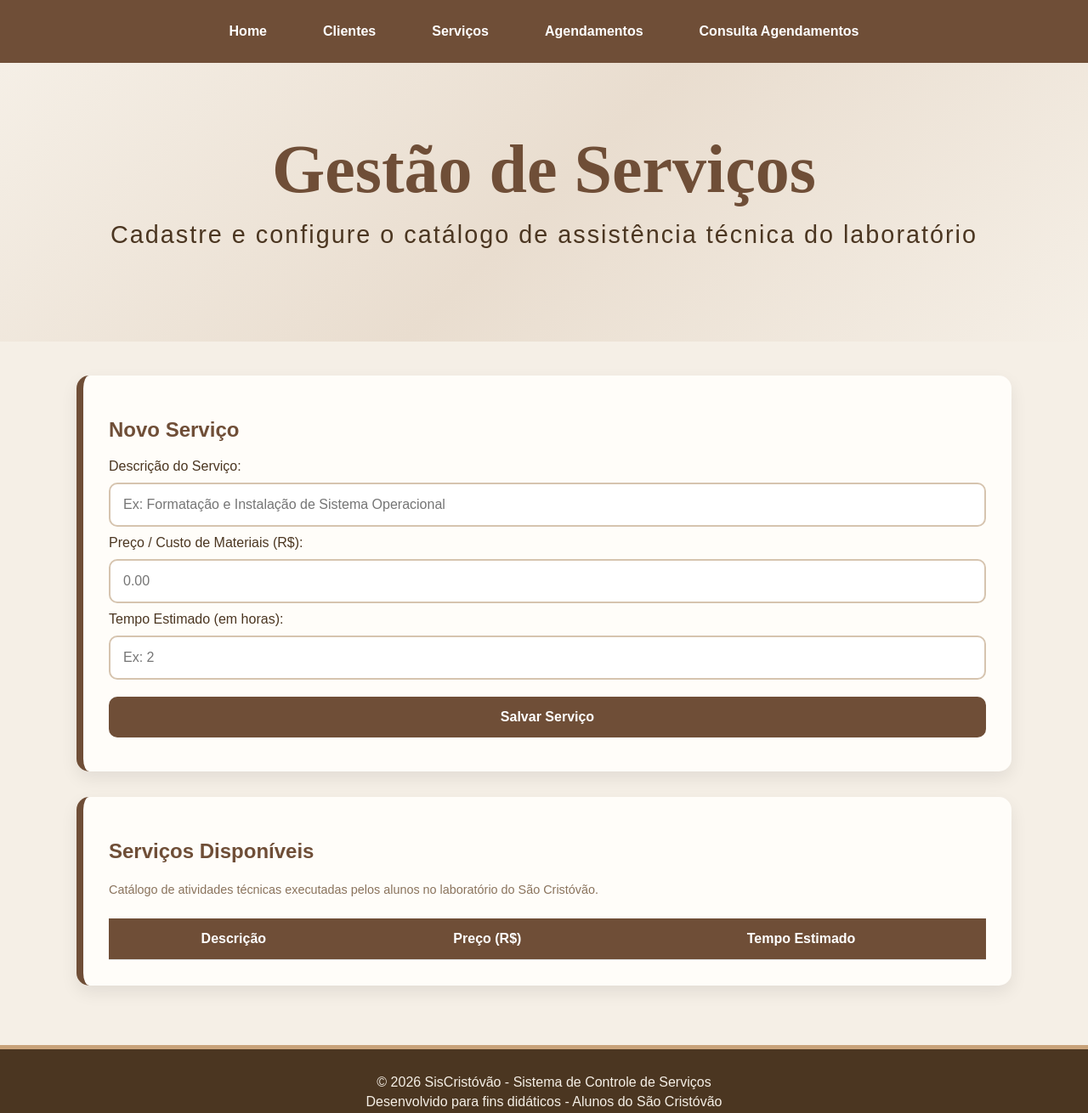
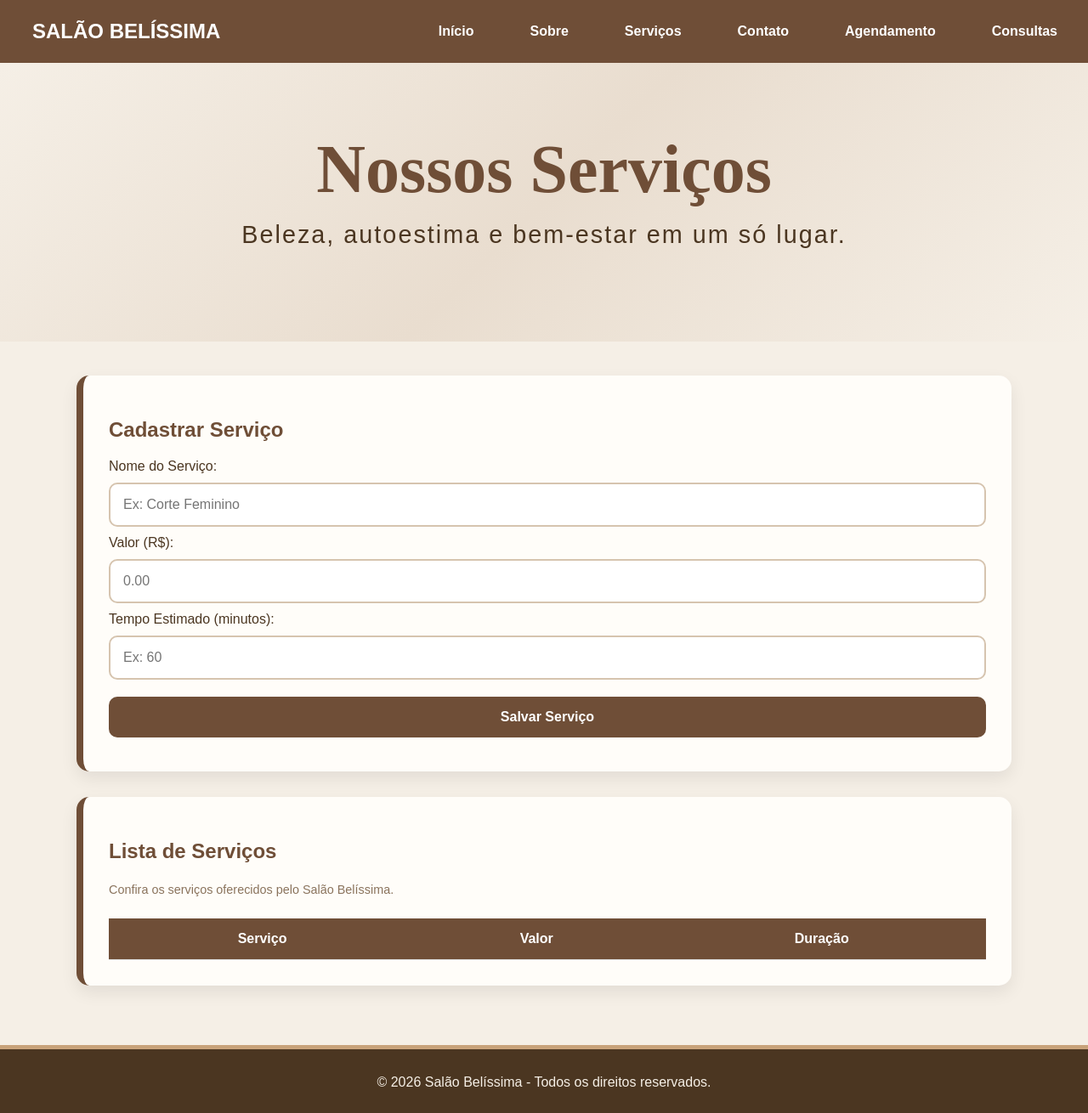
Before and after one commit to izabelap28/naildesign, a plain HTML site: page servicos.html in a window 1280 px wide. Shown: the top 1310 px of the page at 85% size. Drawn offline with Linux system fonts and the light colour scheme; no server answers.

Commit message:
Update servicos.html

```diff
--- a/servicos.html
+++ b/servicos.html
@@ -3,56 +3,75 @@
 <head>
     <meta charset="UTF-8">
     <link rel="stylesheet" href="estilo.css">
-    <title>SisCristóvão - Cadastro de Serviços</title>
+    <title>Salão Belíssima - Serviços</title>
 </head>
+
 <body>
+
     <nav>
-        <a href="index.html">Home</a>
-        <a href="clientes.html">Clientes</a>
+        <div class="logo">SALÃO BELÍSSIMA</div>
+
+        <a href="index.html">Início</a>
+        <a href="sobre.html">Sobre</a>
         <a href="servicos.html">Serviços</a>
-        <a href="agendamentos.html">Agendamentos</a>
-        <a href="consulta_agendamentos.html">Consulta Agendamentos</a>
+        <a href="contato.html">Contato</a>
+        <a href="agendamento.html">Agendamento</a>
+        <a href="consultas.html">Consultas</a>
     </nav>
 
     <header class="banner">
-        <h1>Gestão de Serviços</h1>
-        <p>Cadastre e configure o catálogo de assistência técnica do laboratório</p>
+        <h1>Nossos Serviços</h1>
+        <p>Beleza, autoestima e bem-estar em um só lugar.</p>
     </header>
 
     <div class="container">
+
         <div class="card">
-            <h2>Novo Serviço</h2>
+
+            <h2>Cadastrar Serviço</h2>
+
             <form action="/salvar-servico" method="POST">
-                <label for="descricao">Descrição do Serviço:</label>
-                <input type="text" id="descricao" name="descricao" placeholder="Ex: Formatação e Instalação de Sistema Operacional" required>
 
-                <label for="preco">Preço / Custo de Materiais (R$):</label>
+                <label for="descricao">Nome do Serviço:</label>
+                <input type="text" id="descricao" name="descricao" placeholder="Ex: Corte Feminino" required>
+
+                <label for="preco">Valor (R$):</label>
                 <input type="number" step="0.01" id="preco" name="preco" placeholder="0.00" required>
 
-                <label for="tempo_estimado">Tempo Estimado (em horas):</label>
-                <input type="number" id="tempo_estimado" name="tempo_estimado" placeholder="Ex: 2" min="1" required>
+                <label for="tempo_estimado">Tempo Estimado (minutos):</label>
+                <input type="number" id="tempo_estimado" name="tempo_estimado" placeholder="Ex: 60" required>
 
                 <button type="submit">Salvar Serviço</button>
+
             </form>
+
         </div>
 
-        <div class="card" style="margin-top: 20px;">
-            <h2>Serviços Disponíveis</h2>
-            <p style="font-size: 0.9rem; color: var(--text-muted); margin-bottom: 10px;">
-                Catálogo de atividades técnicas executadas pelos alunos no laboratório do São Cristóvão.
+        <div class="card" style="margin-top:20px;">
+
+            <h2>Lista de Serviços</h2>
+
+            <p style="font-size:0.9rem; color:var(--text-muted); margin-bottom:10px;">
+                Confira os serviços oferecidos pelo Salão Belíssima.
             </p>
+
             <table>
+
                 <thead>
                     <tr>
-                        <th>Descrição</th>
-                        <th>Preço (R$)</th>
-                        <th>Tempo Estimado</th>
+                        <th>Serviço</th>
+                        <th>Valor</th>
+                        <th>Duração</th>
                     </tr>
                 </thead>
+
                 <tbody id="lista-servicos">
-                    </tbody>
+                </tbody>
+
             </table>
+
         </div>
+
     </div>
 
     <script>
@@ -60,23 +79,25 @@
             .then(res => res.json())
             .then(servicos => {
                 const corpoTabela = document.getElementById('lista-servicos');
+
                 servicos.forEach(s => {
                     corpoTabela.innerHTML += `
                         <tr>
                             <td><strong>${s.descricao}</strong></td>
-                            <td>R$ ${s.preco.toFixed(2)}</td>
-                            <td>${s.tempo_estimado}h</td>
+                            <td>R$ ${Number(s.preco).toFixed(2)}</td>
+                            <td>${s.tempo_estimado} min</td>
                         </tr>`;
                 });
             })
             .catch(err => console.error("Erro ao listar serviços:", err));
     </script>
+
 </body>
 
 <footer class="rodape">
     <div class="container-rodape">
-        <p>&copy; 2026 SisCristóvão - Sistema de Controle de Serviços</p>
-        <p>Desenvolvido para fins didáticos - Alunos do São Cristóvão</p>
+        <p>&copy; 2026 Salão Belíssima - Todos os direitos reservados.</p>
     </div>
 </footer>
+
 </html>
```
